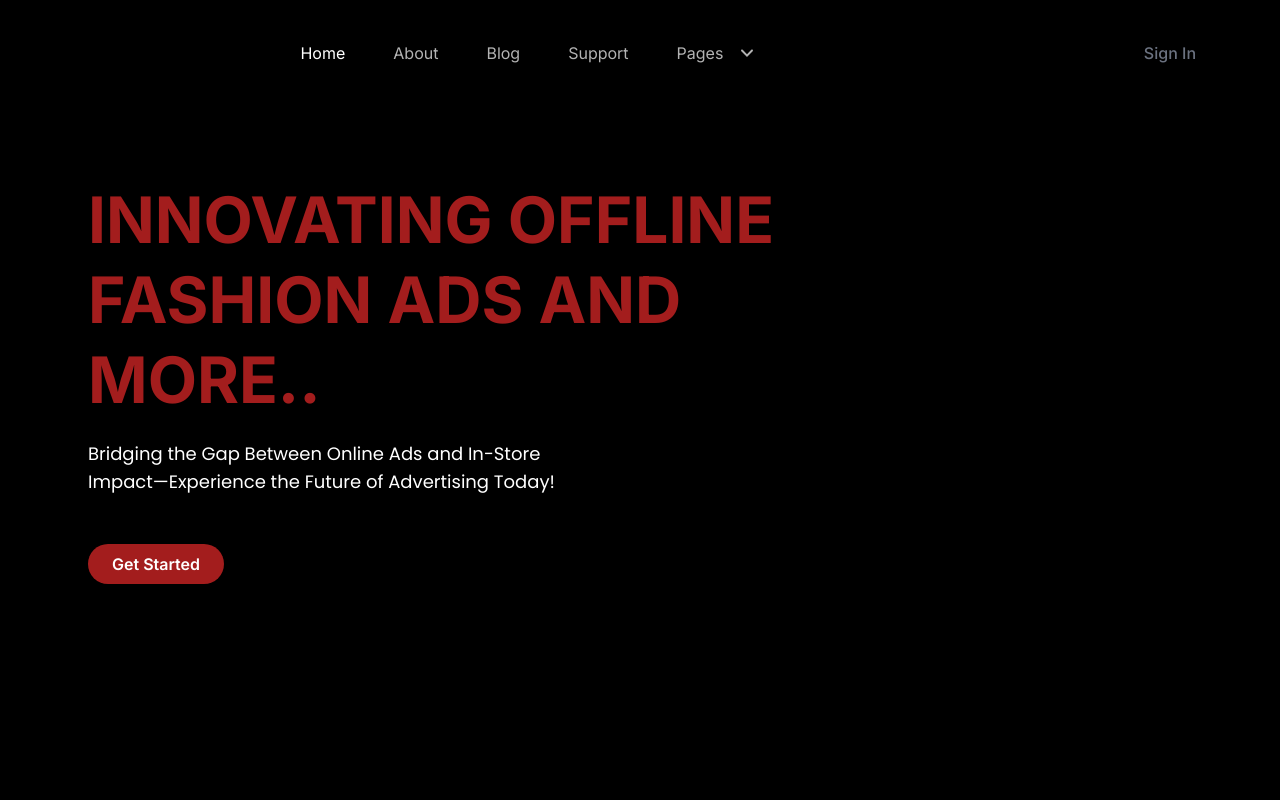
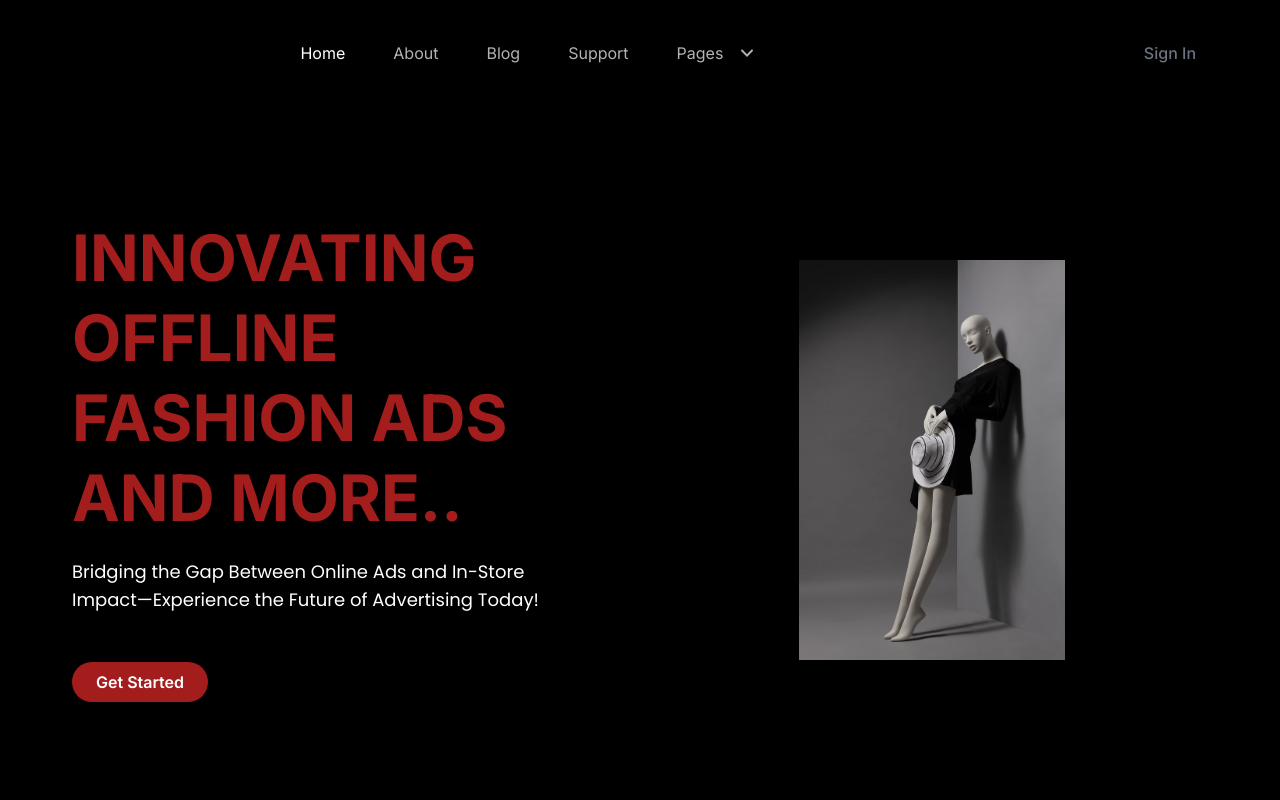
Before and after one commit to aman-adnoxy/adnoxy-web, a Next.js app: page / in a window 1280 px wide. Shown: the top 800 px of the page. Built offline with nearby package versions, Linux system fonts and the light colour scheme.

Commit message:
hero-image-auto

```diff
--- a/src/components/Hero/index.tsx
+++ b/src/components/Hero/index.tsx
@@ -8,16 +8,14 @@ const Hero = () => {
         className="relative z-10 overflow-hidden bg-[#ffffff] pb-16 pt-[120px] dark:bg-[#000000] md:pb-[120px] md:pt-[150px] xl:pb-[160px] xl:pt-[180px] 2xl:pb-[200px] 2xl:pt-[210px]"
         style={{ height: "100vh" }}
       >
-        <div className="container flex h-[70vh]">
-          <div className="mx-4 flex flex-wrap">
-            <div className="w-full px-4">
-              <div className="mx-auto max-w-[800px]">
+        <div className="container flex flex-col md:flex-row h-[70vh]">
+          {/* Left Content */}
+          <div className="w-full md:w-1/2 px-4 flex items-center">
+            <div className="mx-auto max-w-[800px] text-center md:text-left">
               <h1 className="mb-5 lg:text-[4rem] md:text-[3rem] sm:text-[2.5rem] text-[2rem] font-bold leading-tight text-[#a31d1d] sm:leading-tight md:leading-tight font-[Plus Jakarta Sans]">
                 INNOVATING OFFLINE FASHION ADS AND MORE..
               </h1>
-
-
-                <p className="mb-12 max-w-lg m:text-md md:text-lg font-[Poppins]">
+              <p className="mb-12 max-w-lg text-md md:text-lg font-[Poppins]">
                 Bridging the Gap Between Online Ads and In-Store Impact—Experience the Future of Advertising Today!
               </p>
               <div className="flex flex-col items-center space-y-4 sm:flex-row sm:space-x-4 sm:space-y-0">
@@ -30,24 +28,20 @@ const Hero = () => {
               </div>
             </div>
           </div>
-          </div>
-          <div className="mx-4 flex flex-wrap">
+
           {/* Right Section (Image) */}
-                        <div className="h-[70vh]">
-                          <div className="relative mx-auto max-w-[500px] lg:mr-0">
+          <div className="w-full md:w-1/2 px-4 flex items-center justify-center">
+            <div className="relative mx-auto max-w-[500px]">
               <img
                 src="/images/about/image.png"
                 alt="about-image"
-                              className="mx-auto max-w-full drop-shadow-three dark:hidden dark:drop-shadow-none lg:mr-0"
+                className="w-full max-w-[400px] sm:max-w-[450px] md:max-w-[500px] lg:max-w-[600px] h-auto sm:h-[250px] md:h-[300px] lg:h-[350px] xl:h-[400px] object-contain drop-shadow-three dark:hidden dark:drop-shadow-none"
               />
-                            {/* <img
+              <img
                 src="/images/about/image.png"
                 alt="about-image"
-                              width={500}
-                              height={400}
-                              className="mx-auto hidden max-w-full drop-shadow-three dark:block dark:drop-shadow-none lg:mr-0"
-                            /> */}
-                          </div>
+                className="hidden dark:block w-full max-w-[400px] sm:max-w-[450px] md:max-w-[500px] lg:max-w-[600px] h-auto sm:h-[250px] md:h-[300px] lg:h-[350px] xl:h-[400px] object-contain drop-shadow-three dark:drop-shadow-none"
+              />
             </div>
           </div>
         </div>
```
Lines whose indentation alone changed are shown as unchanged.
